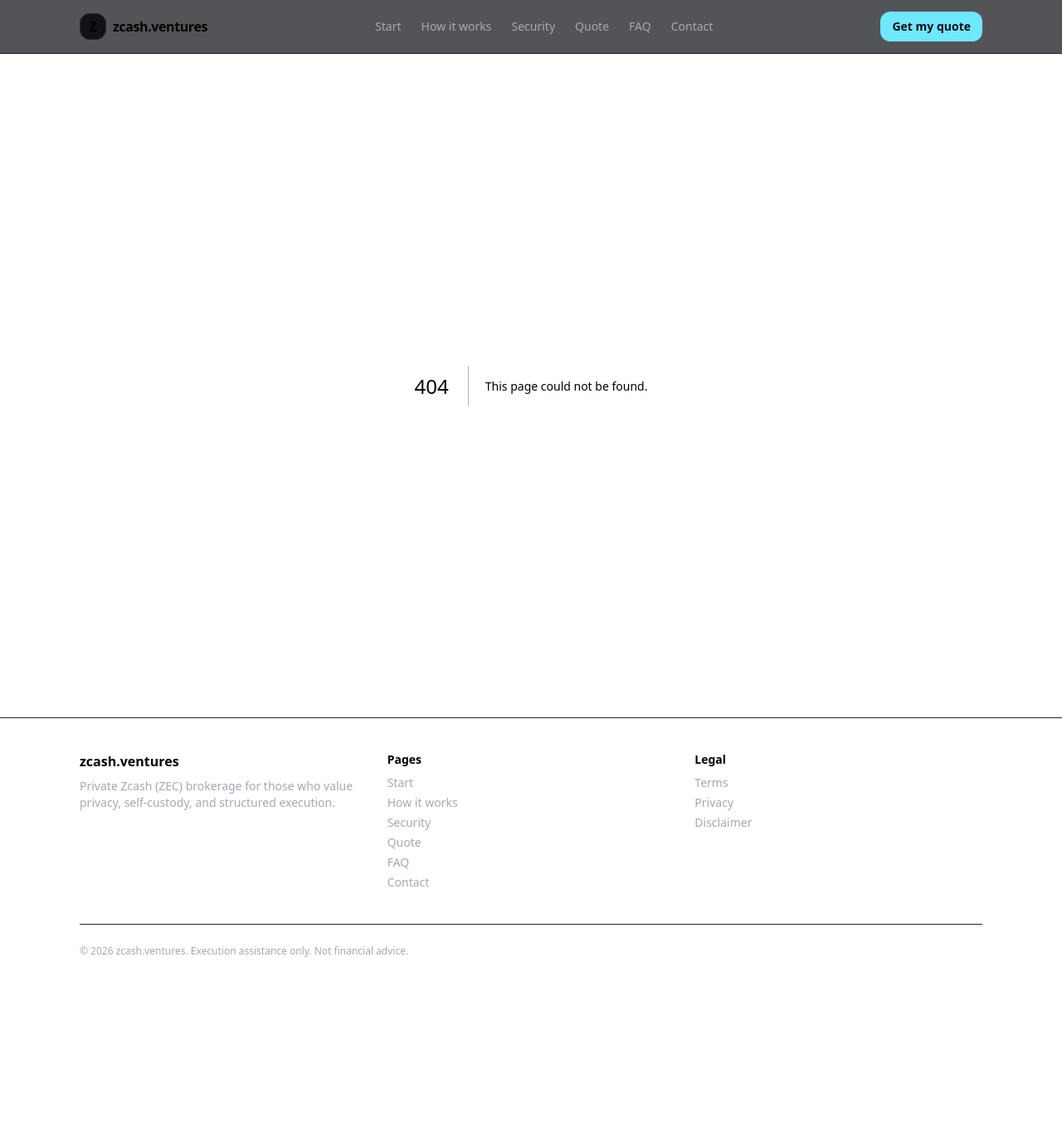
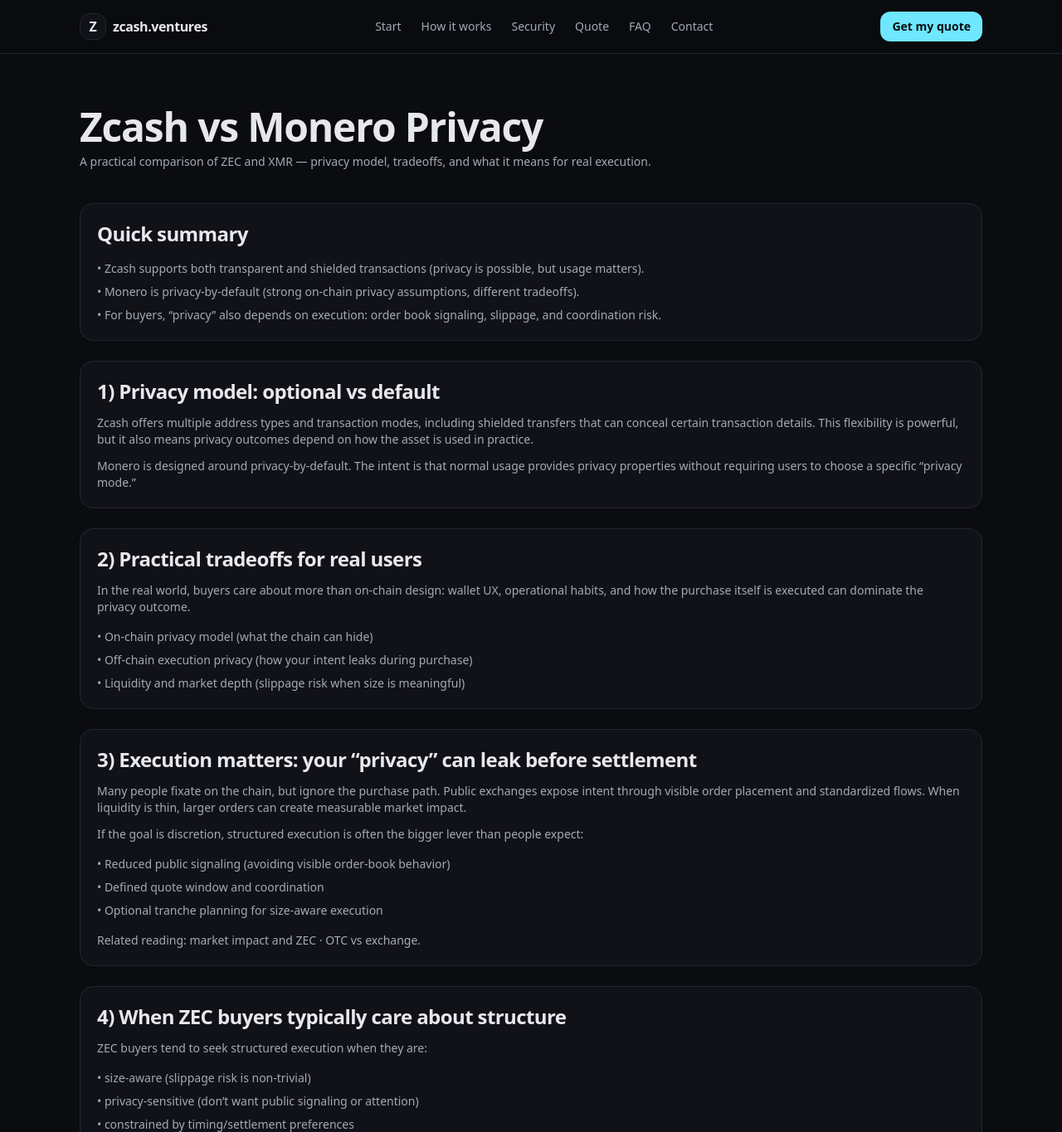
Before and after one commit to Gatsby01k/zcash-ventures, a Next.js app: page /insights/zcash-vs-monero-privacy in a window 1280 px wide. Before the commit this address had no page. Shown: the top 1365 px of the page at 83% size. Before the commit the page ends 1179 px from the top, so only its background shows below. Built offline with nearby package versions, Linux system fonts and the light colour scheme.

Commit message:
Create page.tsx

```diff
--- /dev/null
+++ b/app/insights/zcash-vs-monero-privacy/page.tsx
@@ -0,0 +1,171 @@
+import type { Metadata } from "next";
+import Link from "next/link";
+import { Container, H1, H2, H3, Muted, Card, ButtonLink } from "@/components/ui";
+
+const CANONICAL = "https://zcash.ventures/insights/zcash-vs-monero-privacy";
+
+export const metadata: Metadata = {
+  title: "Zcash vs Monero Privacy | Practical Differences for Buyers",
+  description:
+    "A practical comparison of Zcash (ZEC) and Monero (XMR): privacy models, transparency tradeoffs, operational considerations, and execution implications for buyers.",
+  alternates: { canonical: CANONICAL },
+  openGraph: {
+    type: "article",
+    url: CANONICAL,
+    title: "Zcash vs Monero Privacy",
+    description:
+      "How ZEC and XMR differ in privacy design and what that means in practice for buyers and execution.",
+    images: [{ url: "https://zcash.ventures/og-image.jpg" }],
+  },
+  twitter: {
+    card: "summary_large_image",
+    title: "Zcash vs Monero Privacy",
+    description:
+      "A practical ZEC vs XMR comparison: privacy model, tradeoffs, and execution implications.",
+    images: ["https://zcash.ventures/og-image.png"],
+  },
+};
+
+export default function Page() {
+  return (
+    <Container className="py-12 md:py-16">
+      {/* Article schema */}
+      <script
+        type="application/ld+json"
+        dangerouslySetInnerHTML={{
+          __html: JSON.stringify({
+            "@context": "https://schema.org",
+            "@type": "Article",
+            headline: "Zcash vs Monero Privacy: Practical Differences for Buyers",
+            description:
+              "A practical comparison of Zcash (ZEC) and Monero (XMR): privacy models, transparency tradeoffs, and execution implications.",
+            datePublished: "2026-02-25",
+            dateModified: "2026-02-25",
+            author: { "@type": "Organization", name: "Zcash Ventures" },
+            publisher: {
+              "@type": "Organization",
+              name: "Zcash Ventures",
+              logo: { "@type": "ImageObject", url: "https://zcash.ventures/og-image.jpg" },
+            },
+            mainEntityOfPage: CANONICAL,
+          }),
+        }}
+      />
+
+      <H1>Zcash vs Monero Privacy</H1>
+      <Muted className="mt-2">
+        A practical comparison of ZEC and XMR — privacy model, tradeoffs, and what it means for real execution.
+      </Muted>
+
+      <div className="mt-10 space-y-6">
+        <Card>
+          <H2>Quick summary</H2>
+          <ul className="mt-4 space-y-2 text-sm text-muted">
+            <li>• Zcash supports both transparent and shielded transactions (privacy is possible, but usage matters).</li>
+            <li>• Monero is privacy-by-default (strong on-chain privacy assumptions, different tradeoffs).</li>
+            <li>• For buyers, “privacy” also depends on execution: order book signaling, slippage, and coordination risk.</li>
+          </ul>
+        </Card>
+
+        <Card>
+          <H2>1) Privacy model: optional vs default</H2>
+          <p className="mt-3 text-sm text-muted">
+            Zcash offers multiple address types and transaction modes, including shielded transfers that can conceal
+            certain transaction details. This flexibility is powerful, but it also means privacy outcomes depend on
+            how the asset is used in practice.
+          </p>
+          <p className="mt-3 text-sm text-muted">
+            Monero is designed around privacy-by-default. The intent is that normal usage provides privacy properties
+            without requiring users to choose a specific “privacy mode.”
+          </p>
+        </Card>
+
+        <Card>
+          <H2>2) Practical tradeoffs for real users</H2>
+          <p className="mt-3 text-sm text-muted">
+            In the real world, buyers care about more than on-chain design: wallet UX, operational habits, and how
+            the purchase itself is executed can dominate the privacy outcome.
+          </p>
+          <ul className="mt-4 space-y-2 text-sm text-muted">
+            <li>• On-chain privacy model (what the chain can hide)</li>
+            <li>• Off-chain execution privacy (how your intent leaks during purchase)</li>
+            <li>• Liquidity and market depth (slippage risk when size is meaningful)</li>
+          </ul>
+        </Card>
+
+        <Card>
+          <H2>3) Execution matters: your “privacy” can leak before settlement</H2>
+          <p className="mt-3 text-sm text-muted">
+            Many people fixate on the chain, but ignore the purchase path. Public exchanges expose intent through
+            visible order placement and standardized flows. When liquidity is thin, larger orders can create
+            measurable market impact.
+          </p>
+          <p className="mt-3 text-sm text-muted">
+            If the goal is discretion, structured execution is often the bigger lever than people expect:
+          </p>
+          <ul className="mt-4 space-y-2 text-sm text-muted">
+            <li>• Reduced public signaling (avoiding visible order-book behavior)</li>
+            <li>• Defined quote window and coordination</li>
+            <li>• Optional tranche planning for size-aware execution</li>
+          </ul>
+          <p className="mt-4 text-sm text-muted">
+            Related reading:{" "}
+            <Link className="hover:underline" href="/insights/market-impact-and-zec">
+              market impact and ZEC
+            </Link>{" "}
+            ·{" "}
+            <Link className="hover:underline" href="/insights/otc-vs-exchange">
+              OTC vs exchange
+            </Link>
+            .
+          </p>
+        </Card>
+
+        <Card>
+          <H2>4) When ZEC buyers typically care about structure</H2>
+          <p className="mt-3 text-sm text-muted">
+            ZEC buyers tend to seek structured execution when they are:
+          </p>
+          <ul className="mt-4 space-y-2 text-sm text-muted">
+            <li>• size-aware (slippage risk is non-trivial)</li>
+            <li>• privacy-sensitive (don’t want public signaling or attention)</li>
+            <li>• constrained by timing/settlement preferences</li>
+          </ul>
+
+          <div className="mt-6 flex flex-col gap-3 sm:flex-row">
+            <ButtonLink href="/buy-zec-privately">Buy Zcash (ZEC) Privately →</ButtonLink>
+            <ButtonLink href="/start">Request Confidential Quote</ButtonLink>
+          </div>
+        </Card>
+
+        <Card>
+          <H2>5) Bottom line</H2>
+          <p className="mt-3 text-sm text-muted">
+            Zcash and Monero take different approaches. If your objective is “privacy,” evaluate both the on-chain
+            model and the off-chain execution path. For ZEC specifically, the execution workflow (signaling, slippage,
+            coordination) can be the decisive factor for privacy-sensitive buying.
+          </p>
+          <p className="mt-4 text-sm text-muted">
+            If you want the OTC concept explained simply:{" "}
+            <Link className="hover:underline" href="/insights/what-is-a-zcash-otc-desk">
+              what is a Zcash OTC desk
+            </Link>
+            .
+          </p>
+        </Card>
+
+        <p className="text-xs text-muted">
+          Next:{" "}
+          <Link href="/insights/how-to-buy-zcash-privately" className="hover:underline">
+            how to buy Zcash privately
+          </Link>{" "}
+          ·{" "}
+          <Link href="/zcash-otc-desk" className="hover:underline">
+            Zcash OTC desk
+          </Link>
+          .
+        </p>
+      </div>
+    </Container>
+  );
+}
```
